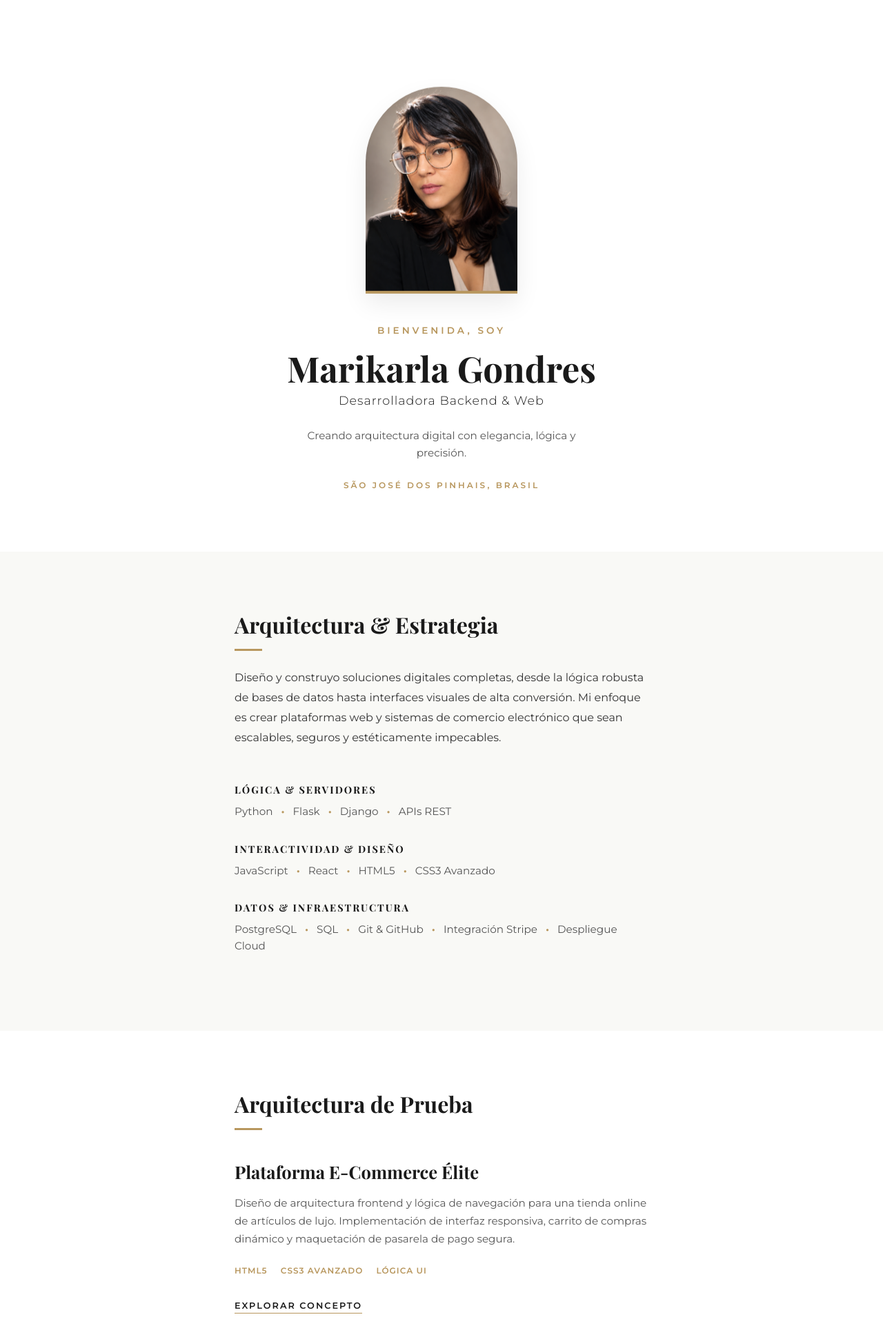
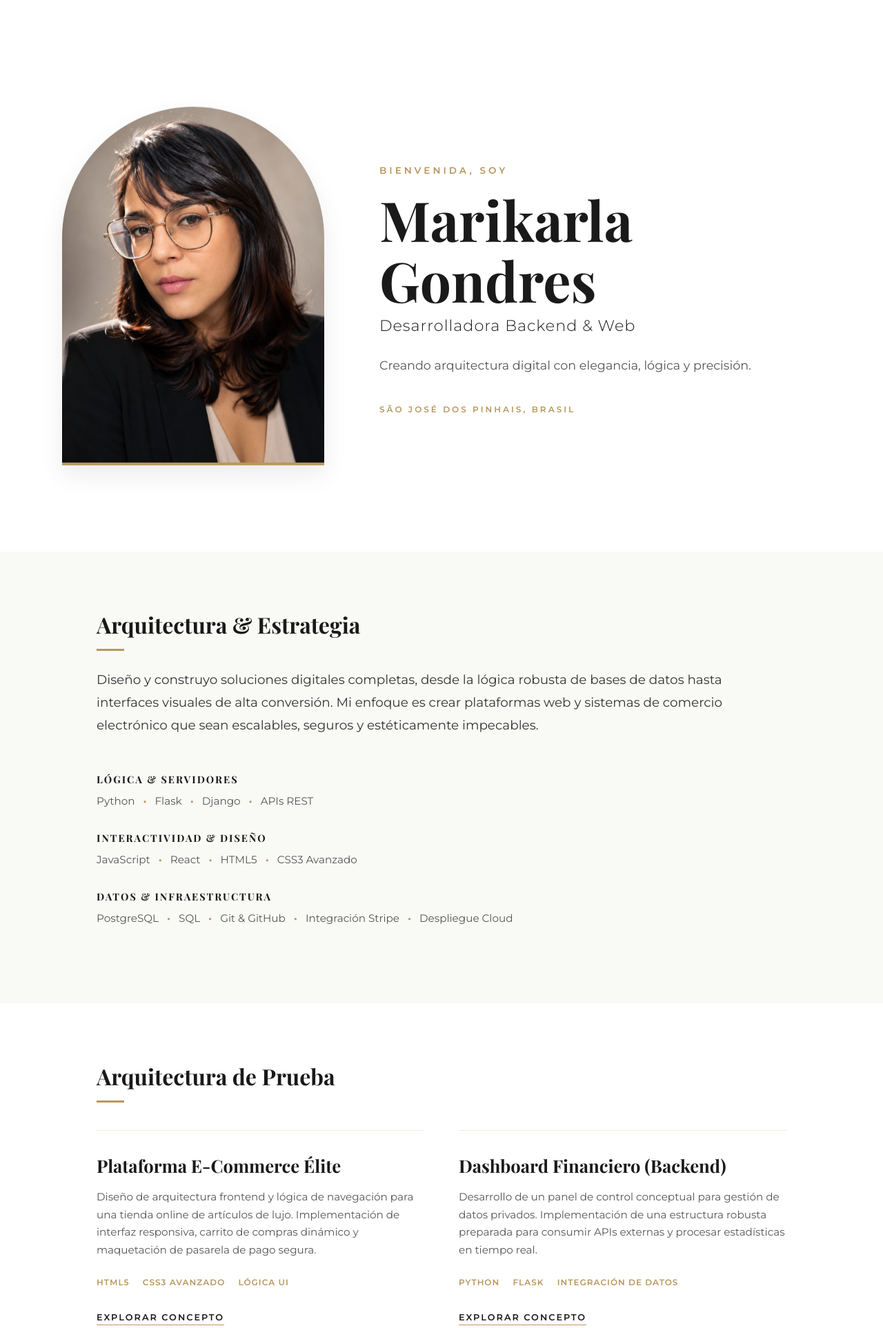
Before and after one commit to Mkgondres/miportafolio, a Flask app: page / in a window 1280 px wide. Shown: the top 1926 px of the page at 69% size. Run offline with Flask 3, Linux system fonts and the light colour scheme; some web fonts are replaced.

Commit message:
Implement responsive styles for large screens
Added responsive design styles for large screens.

```diff
--- a/static/css/styles.css
+++ b/static/css/styles.css
@@ -354,3 +354,72 @@ body {
     color: #777777; /* Gris oscuro para que la firma sea muy sutil */
     letter-spacing: 1px;
 }
+/* =========================================
+   DISEÑO ADAPTATIVO PARA PANTALLAS GRANDES (COMPUTADORAS)
+   ========================================= */
+@media (min-width: 992px) {
+
+    /* 1. EL INICIO: Lado a Lado */
+    .hero {
+        text-align: left; /* Quitamos el texto centrado */
+    }
+
+    .hero-contenido {
+        flex-direction: row; /* Coloca la foto y el texto uno al lado del otro */
+        max-width: 1100px; /* Hacemos el contenedor el doble de ancho */
+        gap: 80px; /* Espacio elegante entre la foto y tu nombre */
+        justify-content: space-between;
+    }
+
+    .hero-imagen-wrapper {
+        flex-shrink: 0; /* Evita que la foto se aplaste */
+    }
+
+    /* Hacemos la foto más grande e imponente en PC */
+    .hero-foto {
+        width: 380px;
+        height: 520px;
+        border-radius: 190px 190px 0 0; /* Ajustamos el arco al nuevo tamaño */
+    }
+
+    /* Letras gigantes estilo editorial para escritorio */
+    .nombre {
+        font-size: 5rem;
+    }
+
+    .profesion {
+        font-size: 1.4rem;
+    }
+
+    .descripcion-corta {
+        margin: 0; /* Alinea la descripción a la izquierda */
+        max-width: 90%;
+        font-size: 1.1rem;
+    }
+
+    .ubicacion {
+        margin-top: 40px;
+    }
+
+    /* 2. LAS DEMÁS SECCIONES: Más anchas para que respiren */
+    .contenedor-seccion {
+        max-width: 1000px; /* Ensanchamos el cuerpo de la página */
+    }
+
+    .texto-filosofia {
+        font-size: 1.15rem;
+    }
+
+    /* 3. PROYECTOS: En cuadrícula de 2 columnas */
+    .galeria-minimalista {
+        display: grid;
+        grid-template-columns: 1fr 1fr; /* Divide los proyectos en dos mitades */
+        gap: 50px;
+    }
+
+    .proyecto-item {
+        border-bottom: none;
+        border-top: 1px solid rgba(184, 151, 94, 0.2); /* Línea arriba en lugar de abajo */
+        padding-top: 30px;
+    }
+}
```
